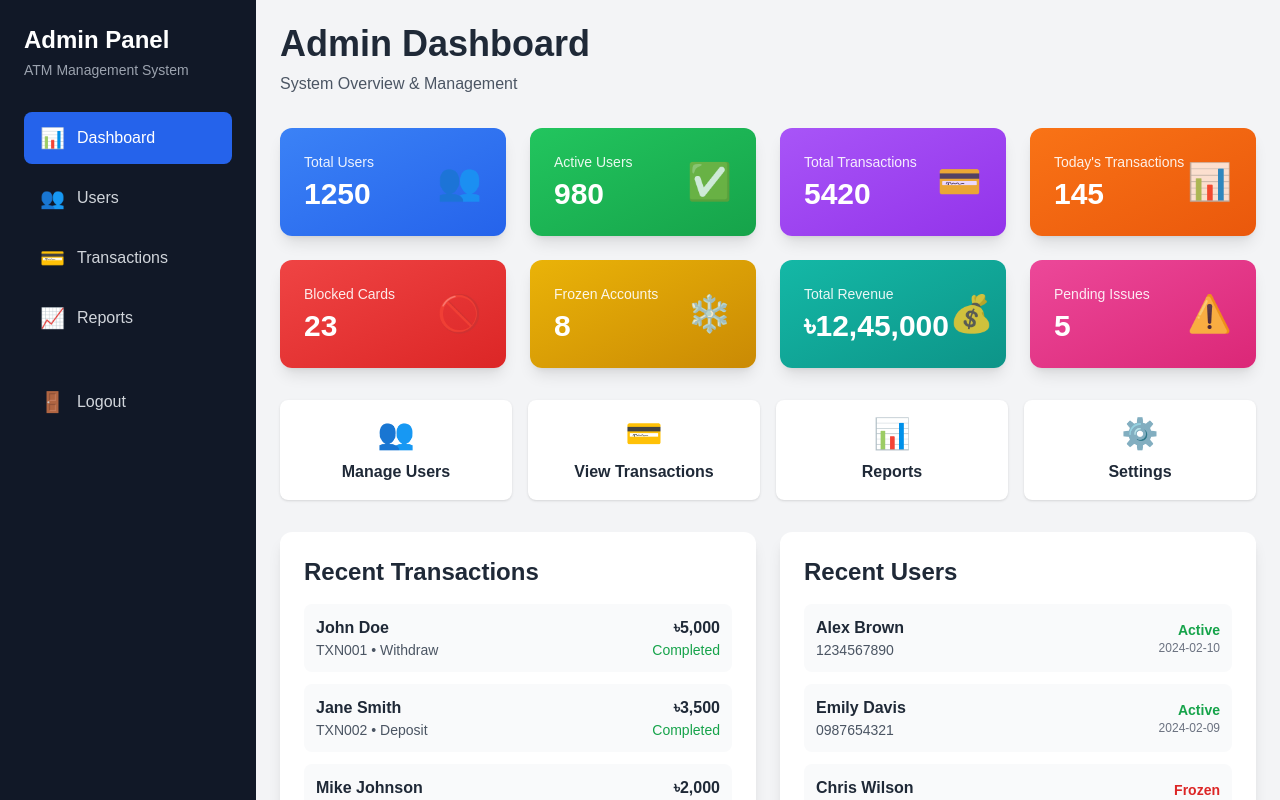
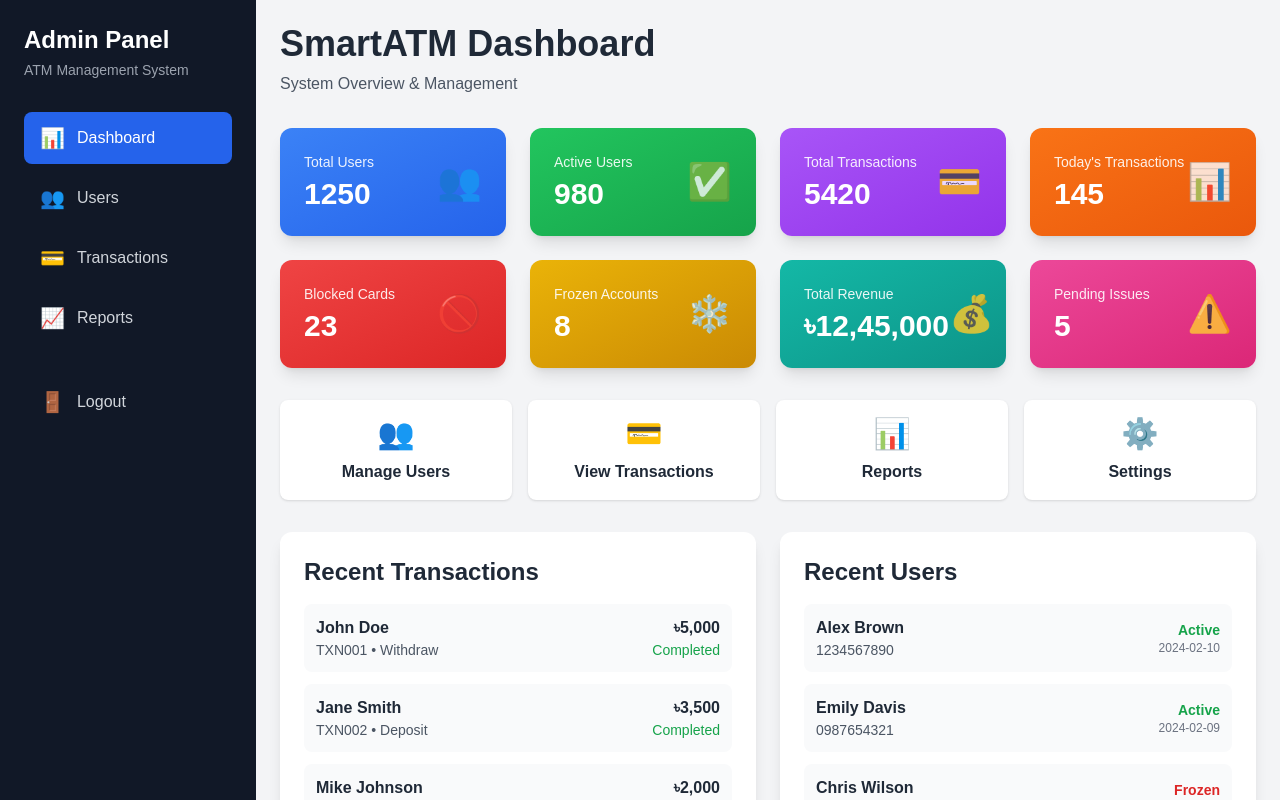
Before and after one commit to Abdullah-Al-Mahmud777/SmartATM, a Next.js app in the folder frontend/: page /admin/dashboard in a window 1280 px wide. Shown: the top 800 px of the page. Built offline with nearby package versions, Linux system fonts and the light colour scheme.

Commit message:
update code

```diff
--- a/frontend/app/admin/dashboard/page.jsx
+++ b/frontend/app/admin/dashboard/page.jsx
@@ -36,7 +36,7 @@ export default function AdminDashboard() {
         <div className="max-w-7xl mx-auto">
         {/* Header */}
         <div className="mb-8">
-          <h1 className="text-4xl font-bold text-gray-800 mb-2">Admin Dashboard</h1>
+          <h1 className="text-4xl font-bold text-gray-800 mb-2">SmartATM Dashboard</h1>
           <p className="text-gray-600">System Overview & Management</p>
         </div>
 
```
